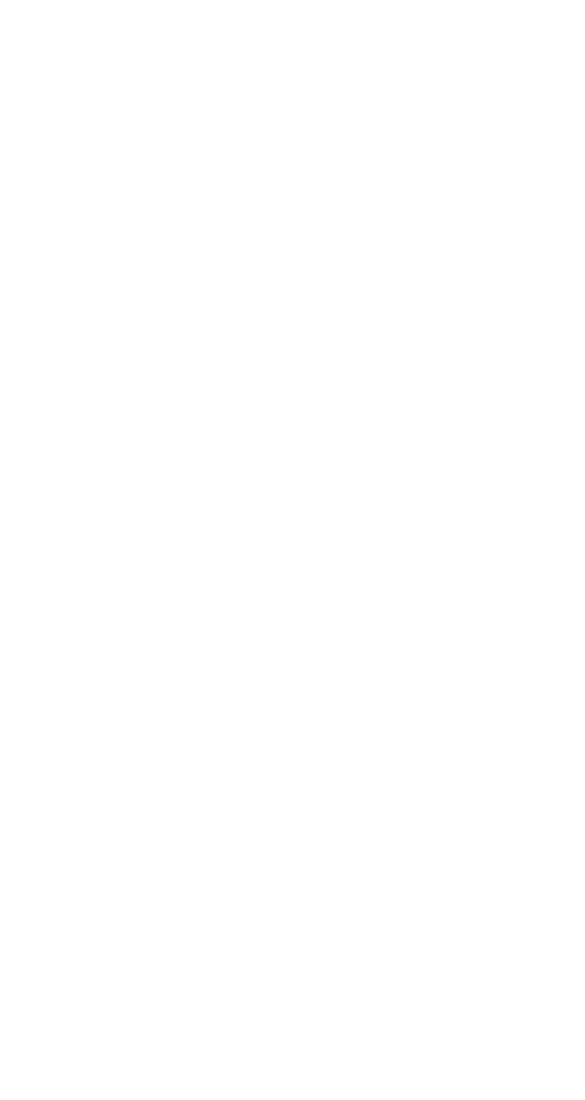
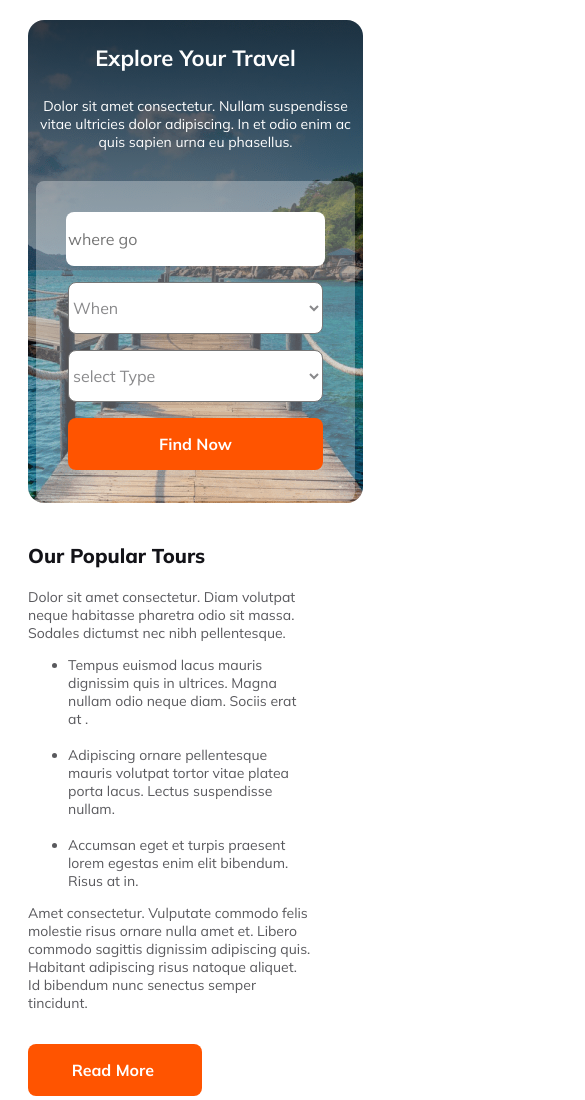
Before and after one commit to Badhon2006/S-M-Travels, a plain HTML site: page index.html in a window 390 px wide. Shown: the top 1100 px of the page, 585 px wide, since content can reach past the window. Before the commit the page ends 844 px from the top, so only its background shows below. Drawn offline with Linux system fonts and the light colour scheme.

Commit message:
colleg added without responsiv

```diff
--- a/index.html
+++ b/index.html
@@ -4,8 +4,113 @@
     <meta charset="UTF-8">
     <meta name="viewport" content="width=device-width, initial-scale=1.0">
     <title>S.M. Travels</title>
+    <!-- Mulish Font start -->
+    <link rel="preconnect" href="https://fonts.googleapis.com">
+    <link rel="preconnect" href="https://fonts.gstatic.com" crossorigin>
+    <link href="https://fonts.googleapis.com/css2?family=Mulish:wght@400;700;800&display=swap" rel="stylesheet">
+    <!-- Mulish Font end -->
+    <link rel="stylesheet" href="styles/style.css">
 </head>
 <body>
+    <header>
+        <nav>
+
+        </nav>
+        <div class="Starting-Banner">
+                <h3 class=" Banner-title">Explore Your Travel</h3>
+                <p class="Banner-description">Dolor sit amet consectetur. Nullam suspendisse vitae ultricies dolor adipiscing. In et odio enim ac quis sapien urna eu phasellus.</p>
+            <div class="filling-section">
+                <input class="filling-box where" placeholder="where go" type="text">
+                <select class="filling-box" name="When" id="">
+                    <option value="">When</option>
+                </select>
+                <select class="filling-box" name="select Type" id="">
+                    <option value="">select Type</option>
+                </select>
+                <input class="primary-button" type="submit" value="Find Now">
+
+            </div>
+        </div>
+
+    </header>
+    <main>
+        <section class="Our-Popular-Tours">
+            <div class="Our-Popular-text">
+            <h3 class="title" >
+                Our Popular Tours
+            </h3>
+            <div class="description">
+            <p>
+                Dolor sit amet consectetur. Diam volutpat neque habitasse pharetra odio sit massa. Sodales dictumst nec nibh pellentesque.
+            </p>
+             <ul>
+                <li>Tempus euismod lacus mauris dignissim quis in ultrices. Magna nullam odio neque diam. Sociis erat at .
+                </li>
+                <br>
+                <li>Adipiscing ornare pellentesque mauris volutpat tortor vitae platea porta lacus. Lectus suspendisse nullam.
+                </li>
+                <br>
+                <li>
+                Accumsan eget et turpis praesent lorem egestas enim elit bibendum. Risus at in.
+                 </li>
+
+            </ul>
+                <p>
+                    Amet consectetur. Vulputate commodo felis molestie risus
+                    ornare nulla amet et. Libero commodo sagittis dignissim adipiscing quis. Habitant adipiscing risus natoque aliquet. Id bibendum nunc senectus semper tincidunt.
+                </p>
+                <br>
+            </div class="Button" >
+            <input class="primary-button" type="submit" value="Read More ">
+
+        </div>
+            <div class="Our-Popular-Tours-img" >
+                <img src="Images/Rectangle 4.png" alt="">
+            </div>
+        </section>
+
+        <section class="Choose-Your-Destination">
+            <div class="choose-container">
+                <h3 class="title">Choose Your Destination</h3>
+                <p class="description">Dolor sit amet consectetur. Diam volutpat neque habitasse pharetra odio sit massa. <br> Sodales dictumst nec nibh pellentesque.</p>
+            </div>
+            <div class="place-img">
+                <div class="row">
+                     <div class="photo">
+                        <img src="Images/Rectangle 5.png" alt="">
+                    </div>
+                    <div class="photo">
+                        <img src="Images/Rectangle 8.png" alt="">
+                    </div>
+                </div>
+                <div class="row">
+                    <div class="photo">
+                        <img src="Images/Rectangle 6.png" alt="" >
+                    </div>
+                    <div class="photo">
+                      <img src="Images/Rectangle 7.png" alt="">
+                    </div>
+                    <div class="photo">
+                      <img src="Images/Rectangle 9.png" alt="">
+                    </div>
+                </div>
+                <div class="row">
+                    <div class="photo">
+                        <img src="Images/Rectangle 11.png" alt="">
+                    </div>
+                    <div class="photo">
+                        <img src="Images/Rectangle 10.png" alt="">
+                    </div>
+                </div>
+            </div>
+
+        </section>
+
+
+    </main>
+    <Footer>
+
+    </Footer>
 
 </body>
 </html>
--- a/styles/style.css
+++ b/styles/style.css
@@ -0,0 +1,203 @@
+/* shared items start */
+*{
+    font-family: 'Mulish', sans-serif;
+}
+.primary-button{
+    background: #FF5400;
+    width: 174px;
+    height: 52px;
+    border-radius: 8px;
+    border: 0px;
+    color: #FFF;
+    text-align: center;
+    font-size: 16px;
+    font-weight: 700;
+cursor: pointer;
+}
+.title{
+    color: #131318;
+    font-size: 40px;
+    font-weight: 800;
+
+}
+.description{
+    color: rgba(19, 19, 24, 0.70);
+    font-size: 16px;
+    font-weight: 400;
+}
+
+/* shared items end */
+
+/* Background & header banner start */
+.Starting-Banner{
+    background: linear-gradient(180deg, rgba(19, 19, 24, 0.80) 0%, rgba(19, 19, 24, 0.00) 100%),url(../Images/Group\ 13\ \(1\)\ \(1\).png);
+   background-repeat: no-repeat;
+   width: 1170px;
+   height: 500px;
+   margin: 100px ;
+   border-radius: 16px;
+
+}
+.Starting-Banner{
+    display: flex;
+    flex-direction: column;
+    justify-content: center;
+    align-items: center;
+}
+
+.Banner-title{
+    color: #FFF;
+    font-size: 64px;
+    margin-bottom: 25px;
+}
+.Banner-description{
+    color: #FFF;
+    font-size: 16px;
+    margin-top: 0;
+    margin-bottom: 45px;
+}
+/* Background & header banner end */
+/* filling-section */
+.filling-section{
+    background: rgba(255, 255, 255, 0.30);
+    width: 800px;
+    height: 84px;
+    border-radius: 8px;
+    display: flex ;
+    justify-content: center;
+    align-items: center;
+    gap: 25px;
+}
+.filling-box{
+    background: #FFF;
+    width: 174px;
+    height: 52px;
+    border-radius: 8px;
+    color: rgba(19, 19, 24, 0.50);
+    font-size: 16px;
+    font-weight: 400;
+}
+.where{
+    border: 0px;
+}
+ /* filling-section end*/
+
+
+/* Main section start */
+main{
+    margin: 0px 135px 0px 135px ;
+}
+/* Main section end */
+
+
+/* Our-Popular-Tours Start  */
+.Our-Popular-Tours{
+    display: flex;
+    flex-direction: row;
+
+
+}
+.Our-Popular-text{
+    padding-right: 50px;
+
+
+
+}
+.Our-Popular-Tours-img > img{
+    width: 540px;
+    height: 500px;
+}
+/* Our-Popular-Tours End */
+
+/* Choose-Your-Destination start */
+
+.choose-container{
+    margin-top: 100px;
+    text-align: center;
+    margin-bottom: 50px;
+}
+.row{
+    display: flex;
+    gap: 25px;
+    height: 300px;
+    margin-bottom: 25px;
+}
+.photo{
+    width: 100%;
+    height: 100%;
+}
+
+
+
+/* Choose-Your-Destination end */
+
+ /*media query for mobile */
+
+ @media screen and (max-width:576px) {
+    .Starting-Banner{
+
+        background-position: center;
+        width: 335px;
+        height: 483px;
+        margin: 20px 20px;
+
+
+     }
+     .Banner-title{
+        font-size: 22px;
+     }
+     .Banner-description{
+        font-size: 14px;
+        text-align: center;
+        margin-bottom: 30px;
+     }
+     .filling-section{
+        display: flex;
+        width: 287px;
+        height: 288px;
+        padding: 16px;
+        flex-direction: column;
+        align-items: center;
+        gap: 16px
+
+
+     }
+     .filling-box{
+        height: 52px;
+        width: 255px;
+
+
+
+    }
+    .primary-button{
+        height: 52px;
+        width: 255px;
+    }
+    /* Main section start */
+    main{
+        margin: 20px 20px ;
+        }
+    /* Main section end */
+
+.Our-Popular-Tours{
+    flex-direction: column;
+}
+.Our-Popular-Tours-img > img{
+    padding-top: 35px;
+    width: 335px;
+    height: 342px;
+}
+
+/*  */
+.title{
+    font-size: 20px;
+}
+.description{
+    font-size: 14px;
+}
+.Our-Popular-Tours .primary-button{
+    width: 174px;
+    height: 52px;
+}
+
+}
```
